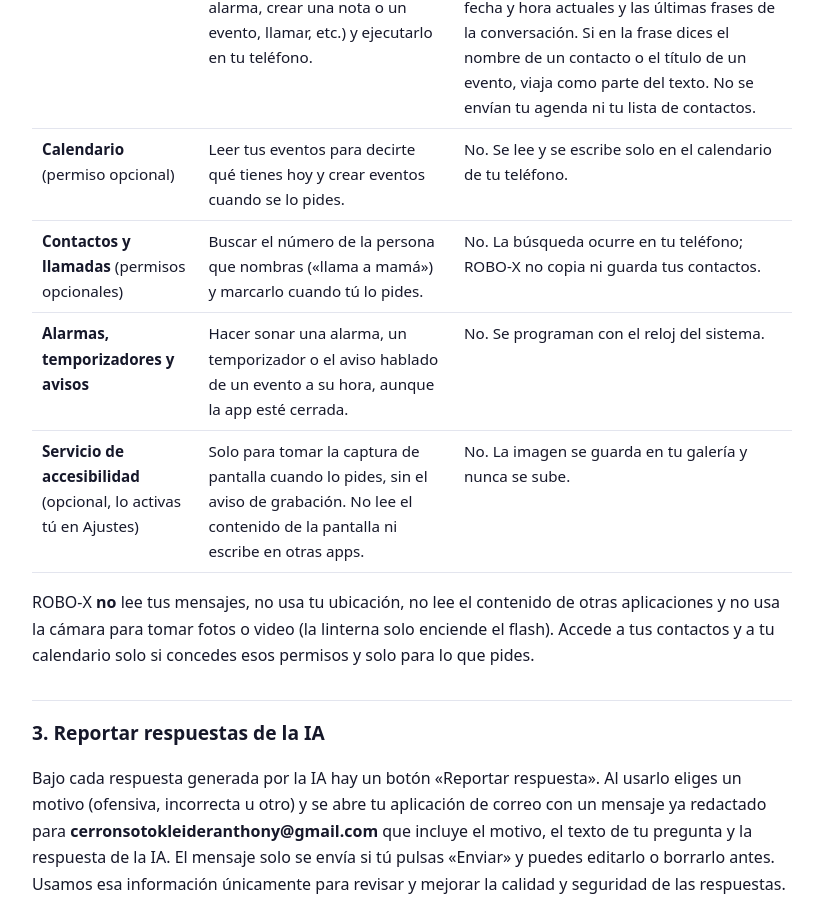
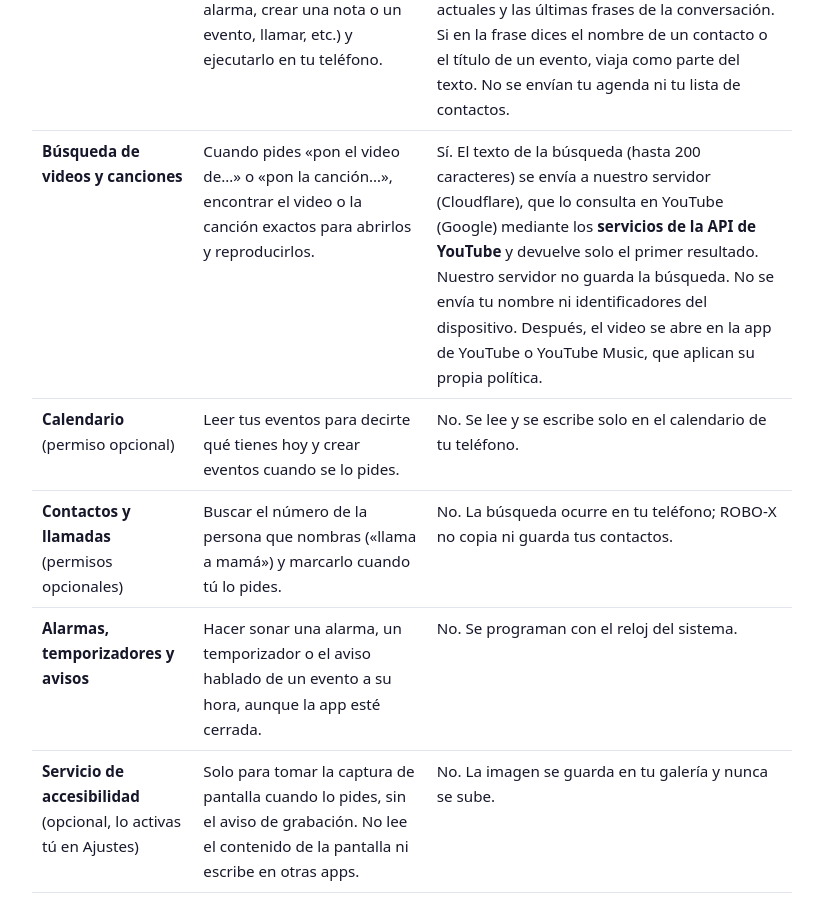
Before and after one commit to 62322764-byte/robox-politica, a plain HTML site: page index.html in a window 1280 px wide. Shown: the part 1636-2536 px from the top of the page, without its empty margins (228-1051 px from the left). Drawn offline with Linux system fonts and the light colour scheme.

Commit message:
Política actualizada para la versión 2.1.0: servicios de la API de YouTube

```diff
--- a/index.html
+++ b/index.html
@@ -24,7 +24,7 @@
 <main>
 
 <h1>Política de privacidad de ROBO-X</h1>
-<p class="mut">Última actualización: 9 de noviembre de 2026</p>
+<p class="mut">Última actualización: 9 de noviembre de 2026 (versión 2.1.0)</p>
 
 <p>ROBO-X es un asistente para Android que flota sobre tus aplicaciones y te ayuda con voz, notas, calculadora, modo estudio, alarmas, linterna, capturas y grabaciones de pantalla. Esta política explica qué información usa la app, para qué y qué control tienes.</p>
 <p><strong>En resumen:</strong> ROBO-X no te pide crear una cuenta, no muestra anuncios, no usa herramientas de analítica o publicidad y no vende ni comparte tus datos. Casi todo ocurre en tu teléfono. La única información que sale de él es el texto de tus preguntas a la IA y, si usas la voz, el audio que procesa el reconocimiento de voz de Google.</p>
@@ -76,6 +76,11 @@
     <td>Sí, al mismo servidor de IA: la frase que dices o escribes (hasta 500 caracteres), la fecha y hora actuales y las últimas frases de la conversación. Si en la frase dices el nombre de un contacto o el título de un evento, viaja como parte del texto. No se envían tu agenda ni tu lista de contactos.</td>
   </tr>
   <tr>
+    <td><strong>Búsqueda de videos y canciones</strong></td>
+    <td>Cuando pides «pon el video de…» o «pon la canción…», encontrar el video o la canción exactos para abrirlos y reproducirlos.</td>
+    <td>Sí. El texto de la búsqueda (hasta 200 caracteres) se envía a nuestro servidor (Cloudflare), que lo consulta en YouTube (Google) mediante los <strong>servicios de la API de YouTube</strong> y devuelve solo el primer resultado. Nuestro servidor no guarda la búsqueda. No se envía tu nombre ni identificadores del dispositivo. Después, el video se abre en la app de YouTube o YouTube Music, que aplican su propia política.</td>
+  </tr>
+  <tr>
     <td><strong>Calendario</strong> (permiso opcional)</td>
     <td>Leer tus eventos para decirte qué tienes hoy y crear eventos cuando se lo pides.</td>
     <td>No. Se lee y se escribe solo en el calendario de tu teléfono.</td>
@@ -117,6 +122,7 @@
 
 <h2>5. Servidor de IA y terceros</h2>
 <p>Las respuestas de IA se generan así: la app envía el texto de tu pregunta a un servidor de ROBO-X alojado en <strong>Cloudflare Workers</strong>, y este lo reenvía a la <strong>API de Gemini de Google</strong>, que genera la respuesta. El servidor de ROBO-X <strong>no guarda ni registra</strong> tus preguntas ni las respuestas. Google procesa el texto según los <a href="https://ai.google.dev/gemini-api/terms">términos de la API de Gemini</a>; dependiendo del plan de la clave de la API, Google puede conservar el texto y usarlo para mejorar sus productos. <strong>Por eso te recomendamos no escribir datos personales o sensibles en tus preguntas.</strong></p>
+<p><strong>Servicios de la API de YouTube.</strong> Para encontrar el video o la canción que pides («pon el video de…», «pon la canción…»), ROBO-X usa los servicios de la API de YouTube: la app envía el texto de la búsqueda a nuestro servidor y este lo consulta en YouTube y devuelve solo el primer resultado, que la app abre en la app de YouTube o de YouTube Music. Al usar esta función aceptas los <a href="https://www.youtube.com/t/terms">Términos de servicio de YouTube</a>, y Google trata la búsqueda según la <a href="https://policies.google.com/privacy">Política de privacidad de Google</a>. Nuestro servidor no guarda tus búsquedas. Si no quieres usar esta función, no pidas videos ni canciones por voz: el resto de ROBO-X funciona igual.</p>
 <p>Cloudflare recibe tus peticiones como proveedor de alojamiento y puede registrar datos técnicos de red (como la dirección IP) con fines de seguridad y funcionamiento, según su <a href="https://www.cloudflare.com/privacypolicy/">política de privacidad</a>. ROBO-X usa tu dirección IP solo para limitar el número de preguntas por minuto y no la almacena.</p>
 <p>Además, la app depende de servicios de tu teléfono con sus propias políticas: el reconocimiento de voz de Google y el motor de texto a voz de Android (para que ROBO-X te responda hablando).</p>
 <p>ROBO-X no incluye SDK de publicidad ni de analítica de terceros, y no vende tus datos ni los comparte con anunciantes.</p>
```
